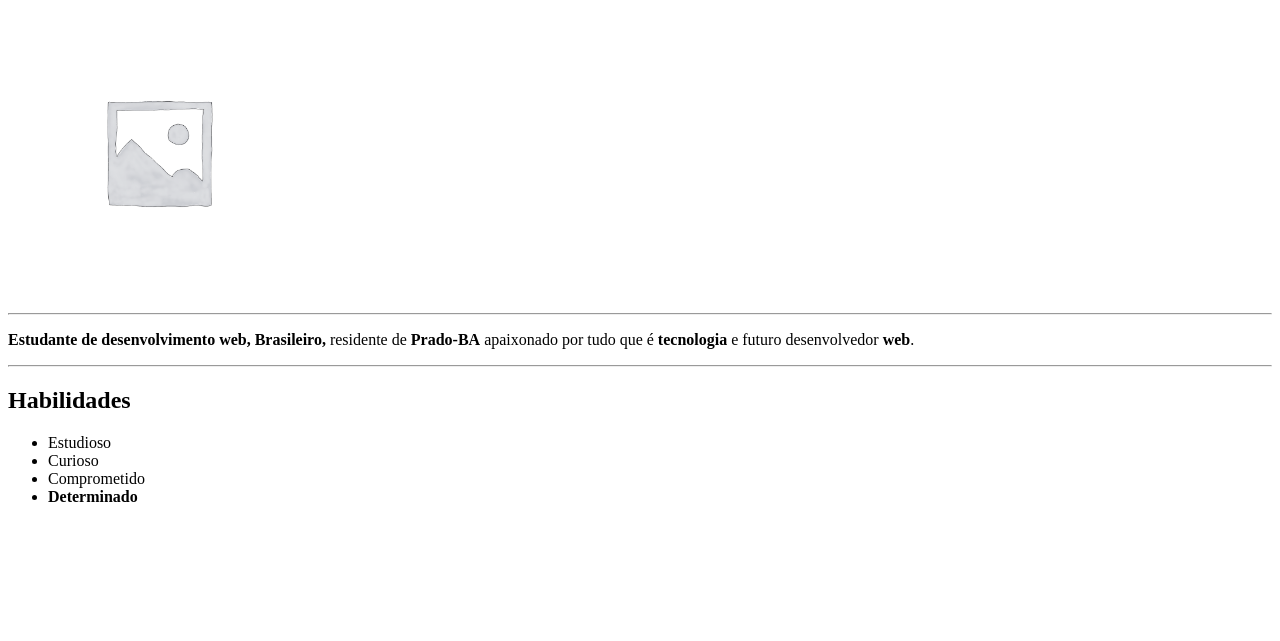
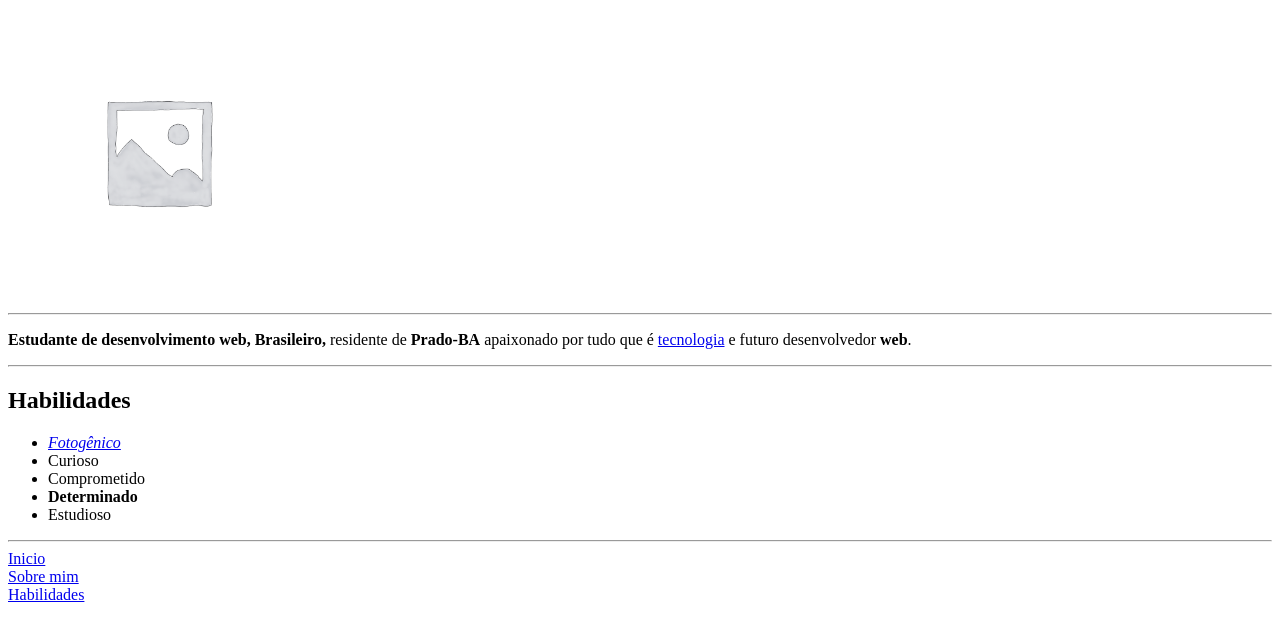
Before and after one commit to Vinicius-Naoke/Vinicius-Naoke.github.io, a plain HTML site: page index.html in a window 1280 px wide. Shown: the part 79-720 px from the top of the page. Drawn offline with Linux system fonts and the light colour scheme.

Commit message:
adicionado a navegacao pela pagina

```diff
--- a/index.html
+++ b/index.html
@@ -7,23 +7,34 @@
     <title>Portifólio Vinícius Naoke</title>
 </head>
 <body>
+
     <!--NOME E FOTO-->
-    <h1>Vinícius Naoke Ramos Tokushige</h1>
-    <img width="300" src="/Imagens_Trybe/placeholder.png" alt="Foto De Vinícius">
+    <h1 id="start" >Vinícius Naoke Ramos Tokushige</h1>
+    <img id="foto" width="300" src="/Imagens_Trybe/placeholder.png" alt="Foto De Vinícius">
 
     <hr>
     <!--Descrição-->
-    <p><strong>Estudante de desenvolvimento web, Brasileiro,</strong> residente de <strong>Prado-BA</strong> apaixonado por tudo que é <strong>tecnologia</strong> e futuro desenvolvedor <strong>web</strong>. </p>
+    <p id="about-me"><strong>Estudante de desenvolvimento web, Brasileiro,</strong> residente de <strong>Prado-BA</strong> apaixonado por tudo que é <a href="https://www.nytimes.com/section/technology" target="_blank">tecnologia</a> e futuro desenvolvedor <strong>web</strong>. </p>
 
     <hr>
 
-    <h2>Habilidades</h2>
+    <!--Lista de habilidades-->
+    <h2 id="skills">Habilidades</h2>
     <ul>
-    <li>Estudioso</li>
+    <li><em><a href="#foto">Fotogênico</a></em></li>
     <li>Curioso</li>
     <li>Comprometido</li>
     <li><strong>Determinado</strong></li>
+    <li>Estudioso</li>
     </ul>
+
+    <hr>
+
+    <!--Navegação pela página-->
+    <a href="#start" >Inicio</a> <br>
+    <a href="#about-me"  >Sobre mim</a> <br>
+    <a href="#skills"  >Habilidades</a> <br>
+
 
 
 </body>
```
